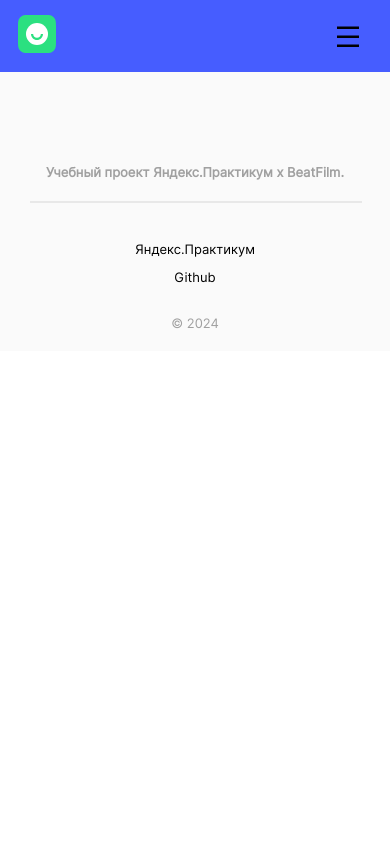
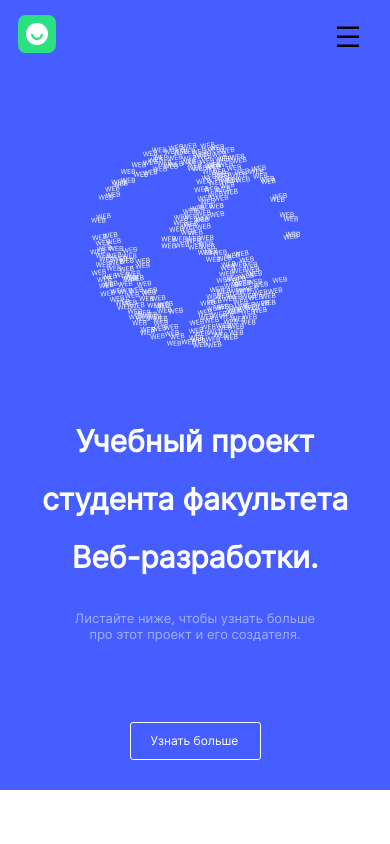
Before and after one commit to cerea62/movies-explorer-frontend, a React (Create React App) app: page / in a window 390 px wide. Shown: the top 844 px of the page. Built offline with nearby package versions, Linux system fonts and the light colour scheme.

Commit message:
added Promo + adaptive

```diff
--- a/src/components/Footer/Footer.css
+++ b/src/components/Footer/Footer.css
@@ -3,6 +3,7 @@
     display: flex;
     justify-content: center;
     background-color: #fafafa;
+    margin-top: 89px;
 
 }
 
@@ -62,6 +63,9 @@
     }
 }
 @media screen and (max-width: 600px) {
+    .footer {
+        background-color: #fff;
+    }
     .footer_container {
         padding: 79px 10px 20px;
 
--- a/src/components/Main/Main.jsx
+++ b/src/components/Main/Main.jsx
@@ -1,10 +1,11 @@
 import React from 'react'
 import './Main.css'
+import Promo from './Promo/Promo'
 
 export default function Main() {
     return (
         <>
-        {/* <h1>Main</h1> */}
+        <Promo />
         </>
     )
 }
--- /dev/null
+++ b/src/components/Main/Promo/Promo.css
@@ -0,0 +1,126 @@
+.promo {
+    background-color: #465DFF;
+    display: flex;
+    justify-content: center;
+}
+
+.promo__container {
+    display: flex;
+    gap: 20px;
+    justify-content: space-between;
+    max-width: 1140px;
+    width: 100%;
+    padding: 75px 70px;
+}
+
+.promo__left {
+    display: flex;
+    flex-direction: column;
+    justify-content: space-between;
+}
+
+.promo__title {
+    display: flex;
+    flex-direction: column;
+    gap: 36px;
+}
+
+.promo__text {
+    font-family: 'Inter-Regular';
+    font-size: 50px;
+    line-height: 58px;
+    color: #FFFFFF;
+    max-width: 660px;
+    width: 100%;
+    margin: 0;
+
+}
+
+.promo__caption {
+    font-family: 'Inter-Regular';
+    font-size: 13px;
+    line-height: 16px;
+    color: #FFFFFF;
+    mix-blend-mode: normal;
+    opacity: 0.5;
+}
+
+.promo__nav {
+    font-family: 'Inter-Regular';
+    font-size: 12px;
+    line-height: 16px;
+    align-items: center;
+    color: #FFFFFF;
+    border: 1px solid #FFFFFF;
+    padding: 10px 20px;
+    width: 89px;
+    height: 16px;
+    text-decoration: none;
+    border-radius: 3px;
+}
+
+.promo__logo {
+    width: 310px;
+    height: 304px;
+    margin-bottom: 145px;
+}
+
+@media screen and (max-width: 1000px) {
+    .promo__container {
+        flex-direction: column-reverse;
+        align-items: center;
+        justify-content: space-between;
+        max-width: 1140px;
+        width: 100%;
+        padding: 140px 30px 76px;
+    }
+
+    .promo__logo {
+        margin-bottom: 48px;
+    }
+
+    .promo__title {
+        gap: 22px;
+    }
+
+    .promo__text {
+        font-size: 40px;
+        max-width: 680px;
+        text-align: center;
+    }
+
+    .promo__caption {
+        max-width: 260px;
+        width: 100%;
+        text-align: center;
+        margin: 0 auto;
+    }
+
+    .promo__nav {
+        align-self: center;
+        margin-top: 92px;
+    }
+}
+@media screen and (max-width: 600px) {
+    .promo__container {
+        padding: 70px 14px 30px;
+    }
+
+    .promo__logo {
+        margin-bottom: 44px;
+        width: 210px;
+        height: 206px;
+    }
+
+    .promo__title {
+        gap: 24px;
+    }
+
+    .promo__text {
+        font-size: 30px;
+        max-width: 680px;
+    }
+    .promo__nav {
+        margin-top: 80px;
+    }
+}
--- /dev/null
+++ b/src/components/Main/Promo/Promo.jsx
@@ -0,0 +1,25 @@
+import React from "react";
+import { Link } from "react-router-dom";
+import './Promo.css';
+import landingLogo from '../../../image/landing-logo.svg';
+
+
+
+export default function Promo() {
+    return (
+        <section className="promo">
+            <div className="promo__container">
+                <div className="promo__left">
+                    <div className="promo__title">
+                    <h1 className="promo__text">Учебный проект студента факультета Веб-разработки.</h1>
+                    <p className="promo__caption">Листайте ниже, чтобы узнать больше про этот проект и его создателя.</p>
+                    </div>
+
+                    <Link className="promo__nav">Узнать больше</Link>
+                </div>
+                <img className="promo__logo" src={landingLogo} alt="Логотип страницы в виде земного шара"/>
+            </div>
+        </section>
+
+    )
+}
--- a/src/components/MovieCard/MovieCard.css
+++ b/src/components/MovieCard/MovieCard.css
@@ -59,3 +59,9 @@
         width: 339px;
     }
 }
+@media screen and (max-width: 600px) {
+    .movie {
+        height: 236px;
+        width: 300px;
+    }
+}
--- a/src/components/MoviesCardList/MoviesCardList.css
+++ b/src/components/MoviesCardList/MoviesCardList.css
@@ -2,7 +2,6 @@
     display: flex;
     justify-content: center;
     box-sizing: border-box;
-    /* margin: 70px auto; */
 
 }
 
@@ -29,13 +28,16 @@
     width: 100%;
     background-color: #F9F9F9;
     border: none;
+    border-radius: 6px;
     margin-top: 50px;
     height: 36px;
     font-family: 'Inter-Regular';
     font-size: 12px;
     line-height: 15px;
 }
-
+.movies__add-items_hidden {
+    display: none
+}
 @media screen and (max-width: 1279px) {
     .movies__container {
         padding: 0 50px;
@@ -44,7 +46,10 @@
 
 @media screen and (max-width: 1240px) {
     .movies__container {
+        display: flex;
+        flex-direction: column;
         padding: 0 30px;
+        justify-content: center;
     }
 
     .movies__items {
@@ -54,12 +59,21 @@
     }
 
     .movies__add-items {
+        align-self: center;
         margin-top: 63px;
+        margin-bottom: 80px;
+        width: 708px;
     }
 }
 
-@media screen and (max-width: 600px) {
+@media screen and (max-width: 800px) {
     .movies__container {
         padding: 0 10px;
     }
+    .movies__add-items {
+        align-self: center;
+        margin-top: 63px;
+        margin-bottom: 80px;
+        width: 300px;
+    }
 }
--- a/src/index.css
+++ b/src/index.css
@@ -16,3 +16,4 @@
 @import url(../src/components/SearchForm/FilterCheckbox/FilterCheckbox.css);
 @import url(../src/components/MovieCard/MovieCard.css);
 @import url(../src/components/Footer/Footer.css);
+@import url(../src/components/Main/Promo/Promo.css);
```
Also changed, not shown: src/image/landing-logo.svg (added).
